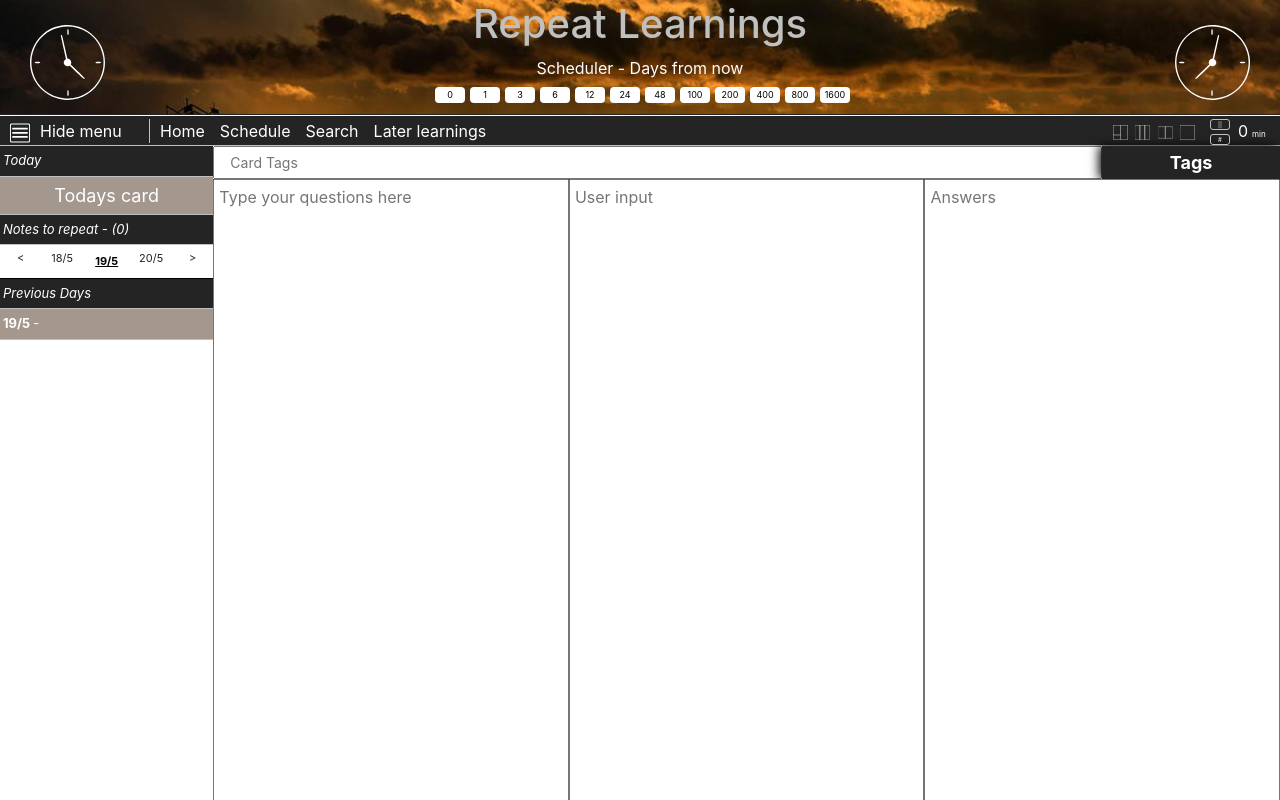
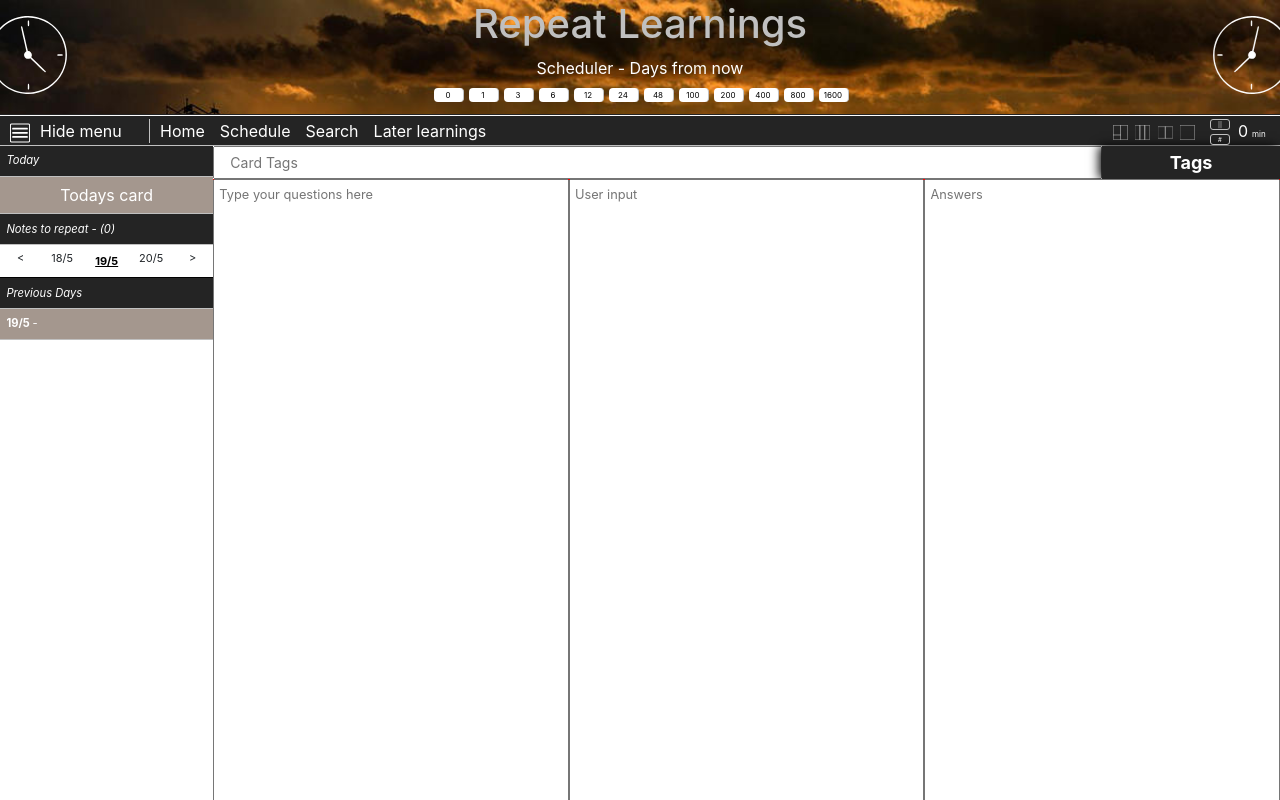
Before and after one commit to Hermes-devt/memit, a React (Create React App) app: page / in a window 1280 px wide. Shown: the top 800 px of the page. Built offline with nearby package versions, Linux system fonts and the light colour scheme.

Commit message:
added a dropdown menu for inserting later learnings

```diff
--- a/src/App.tsx
+++ b/src/App.tsx
@@ -43,7 +43,10 @@ export function App(){
     setData(data);
     setActiveNote( active );
     // save(data);
-    if( window.innerWidth < 700 ) setMobile(true);
+    if( window.innerWidth < 700 ) {
+      setLayout(3);
+      setMobile(true);
+    }
   },[]); //eslint-disable-line
 
 
--- a/src/components/contentarea/interfaceOptions.tsx
+++ b/src/components/contentarea/interfaceOptions.tsx
@@ -11,12 +11,12 @@ interface Props {
 }
 
 export function InterfaceOptions({layout, activeNote}: Props){
-  return ( <>
+  return ( <span style={{fontSize: '0.8em', color: 'blue'}}>
     {layout === 1 && <TextAreas1 activeNote={activeNote} /> }
     {layout === 2 && <TextAreas2 activeNote={activeNote} /> }
     {layout === 3 && <TextAreas3 activeNote={activeNote} /> }
     {layout === 4 && <TextAreas4 activeNote={activeNote} /> }
-  </>);
+  </span>);
 
 }
 
--- a/src/components/contentarea/verticalBar.tsx
+++ b/src/components/contentarea/verticalBar.tsx
@@ -156,8 +156,8 @@ export function Navbar(props: Props){
     {...styling.card, ...styling.active} as CSSProperties : {...styling.card} as CSSProperties,
 
     todaysCard: ()=> (activeCard === 0) ?
-      {...styling.card, ...styling.active, ...{textAlign: 'center', fontSize: 18}} as CSSProperties  :
-      {...styling.card, ...styling.passive, ...{textAlign: 'center', fontSize: 18}} as CSSProperties ,
+      {...styling.card, ...styling.active, ...{textAlign: 'center', fontSize: '1em'}} as CSSProperties  :
+      {...styling.card, ...styling.passive, ...{textAlign: 'center', fontSize: '1em'}} as CSSProperties,
 
 
     onMissingCards: (card: MissedCard )=>{
@@ -296,22 +296,16 @@ const styling = {
 
   card: {
     position: 'relative',
-    padding: '5px 3px',
+    padding: '3% 3%',
     borderBottom: '1px solid silver',
     cursor: 'pointer',
-    fontSize: 13,
+    fontSize: '0.7em',
   },
 
   active: {
-    // color: 'white', backgroundColor: '#242424',
-    // color: 'white', backgroundColor: '#190061',
-    // color: 'white', backgroundColor: '#0c0032',
-    // color: 'white', backgroundColor: '#282828',
-    // color: 'white', backgroundColor: '#86c232',
     // color: 'white', backgroundColor: '#525b56',
     // color: 'white', backgroundColor: '#BE9063',
     color: 'white', backgroundColor: '#A4978E',
-    // color: 'white', backgroundColor: '#66FCF1',
   },
 
   passive: {
--- a/src/components/insertLaterLearnings.tsx
+++ b/src/components/insertLaterLearnings.tsx
@@ -1,4 +1,4 @@
-import React, {useState} from 'react';
+import React, {useState, CSSProperties} from 'react';
 import {tLaterType} from '../types';
 import InsertLaterLearningsPopup from './insertLaterLearningsPopup';
 import NumericInput from './numericInput';
@@ -14,28 +14,43 @@ interface Props{
 
 export function InsertLaterLearnings(props: Props){
   const Data: any = useSelector<any>( (state: {data: UserData })=> state.data );
+
+  const [displayDropdown, setDisplayDropdown] = useState<boolean>(false);
   const [popup, setPopup] = useState<any>( { display: false, indexClicked: 0, })
   const dispatch = useDispatch();
 
   if( Data.laterLearnings.list.length === 0) return <span></span>
 
   return(
-    <span style={container}>
-      <span style={{display: 'inline-block', padding: '5px 10px 0px 5px', fontWeight:'bold', verticalAlign: 'bottom', fontSize: 12, cursor: 'pointer', borderRight: '1px solid black'}}>Later learnings</span>
-      {false && Data.laterLearnings.list.map( (item: tLaterType, index:number)=>{
+    <span style={container} >
+
+      <span
+        onMouseEnter={ (evt)=>{ setDisplayDropdown(true) } }
+        onClick={ ()=>{ setDisplayDropdown(true) } }
+        onMouseLeave={ ()=>{ setDisplayDropdown(false) }}
+      >
+        <span
+          style={{display: 'inline-block', padding: '5px 10px 0px 5px', fontWeight:'bold', verticalAlign: 'bottom', fontSize: 12, cursor: 'pointer', borderRight: '1px solid black'}}
+        >Later learnings</span>
+
+        {displayDropdown && <div
+          style={insertion}>
+          {Data.laterLearnings.list.map( (item: tLaterType, index:number)=>{
             return(
-          <span
+              <div
                 key={index}
-            style={insertion}
-            onClick={ ()=>{
+                style={items}
+                onMouseOver={ (evt)=>{ evt.currentTarget.style.backgroundColor = 'silver'; evt.currentTarget.style.color  = 'black'; }}
+                onMouseOut={ (evt)=>{ evt.currentTarget.style.backgroundColor = 'black'; evt.currentTarget.style.color  = 'silver'; }}
+                onClick={ (evt)=>{
                   setPopup( {display: true, indexClicked: index});
                 }}
-          > <span>{item.name}</span>
+              > <span style={{display: 'inline-block', width: 120}}>{item.name}</span>
                 <NumericInput
                   placeholder={"0"}
                   value={ item.questionsFetch}
                   stopPropagation={true}
-              style={{width: 25, color: 'black', backgroundColor: 'white', textAlign: 'center', border: '1px solid silver', marginLeft: 5}}
+                  style={{ display: 'inline-block', width: 25, color: 'black', backgroundColor: 'white', textAlign: 'center', border: '1px solid silver', marginLeft: 5}}
                   onChange={(nr: number)=>{
                     let nData: UserData = {...Data};
                     nData.laterLearnings.list[index].questionsFetch = nr;
@@ -43,9 +58,11 @@ export function InsertLaterLearnings(props: Props){
                     save(nData);
                   }}
                 />
-          </span>
+              </div>
             )
           })}
+        </div>}
+      </span>
 
       {popup.display &&
         <InsertLaterLearningsPopup
@@ -84,13 +101,27 @@ const container = {
   verticalAlign: 'top',
   paddingLeft: '10px',
   height: '25px',
-
-}
+  position: 'relative',
+  zIndex: 9,
+} as CSSProperties
 
 const insertion = {
-  display: 'inline-block',
-  padding: '2px 10px',
+  display: 'block',
+  position: 'absolute',
+  top: '23px',
+  left: 0,
+  width: '190px',
+  verticalAlign: 'bottom',
+  padding: '5px 10px',
   border: '1px solid silver',
   borderRadius: 5,
   cursor: 'pointer',
+  backgroundColor: 'black',
+} as CSSProperties;
+
+const items = {
+  color: 'silver',
+  padding: '5px 0px',
+  borderBottom: '1px solid silver',
+  paddingLeft: '10px',
 }
--- a/src/components/navbar/index.tsx
+++ b/src/components/navbar/index.tsx
@@ -12,15 +12,15 @@ export const Navbar = ()=>{
     <Container fluid style={container}>
       <Row>
         <Col className="d-none d-md-block">
-          <div style={{width: '75px', height: '75px', position: 'absolute', left: 30, top: 25}}> <Clockcss /> </div>
+          <div style={{height: '75%', position: 'absolute', left: '-5%', top: '15%'}}> <Clockcss /> </div>
         </Col>
         <Col className="col-xs-12 col-sm-10 col-md-8">
-          <h1 className='d-none d-md-block text-center'>Repeat Learnings</h1>
+          <h1 className='d-none d-md-block text-center' style={{ fontSize: '2.5em'}}>Repeat Learnings</h1>
           <h3 className='d-sm-12 d-md-none text-center'>Repeat Learnings</h3>
           <Scheduler />
         </Col>
         <Col className="d-none d-sm-block">
-          <div style={{width: '75px', height: '75px', position: 'absolute', right: 30, top: 25, transform: 'rotateY(180deg)'}}> <Clockcss /> </div>
+          <div style={{height: '75%', position: 'absolute', right: '-5%', top: '15%', transform: 'rotateY(180deg)'}}> <Clockcss /> </div>
         </Col>
       </Row>
     </Container>
@@ -31,6 +31,7 @@ const container: CSSProperties = {
   backgroundImage: "url(" + img + ")",
   backgroundSize: 'cover',
   backgroundRepeat: 'no-repeat',
+  position: 'relative',
   color: 'silver',
   paddingBottom: 10,
   marginBottom: 1,
--- a/src/components/navbar/scheduler.tsx
+++ b/src/components/navbar/scheduler.tsx
@@ -39,9 +39,9 @@ export const Scheduler = ()=> {
   }
 
   return(
-    <Container fluid style={container}>
+    <Container fluid style={container} >
       <div className='text-center' style={{color: 'white'}}>Scheduler - Days from now</div>
-      <div className='d-flex justify-content-center'>
+      <div className='d-flex justify-content-center' style={{marginRight: '3px'}}>
         <Row className="no-gutters">
           {schedule && schedule.map( (item: stringNumber, index:number)=>{ return(
             <Col key={index}>
@@ -66,14 +66,16 @@ const container: CSSProperties= {
 
 const inputBox: CSSProperties = {
   width: 30,
+  display: 'inline-block',
   textAlign: 'center',
   cursor: 'pointer',
   marginTop: 5,
   marginLeft: 5,
   borderRadius: 4,
-  fontSize: 9,
+  fontSize: '0.5em',
   border: 'none',
   outline: 'none',
+  borderRight: '1px solid silver',
 }
 
 export default Scheduler;
```
Lines whose indentation alone changed are shown as unchanged.
